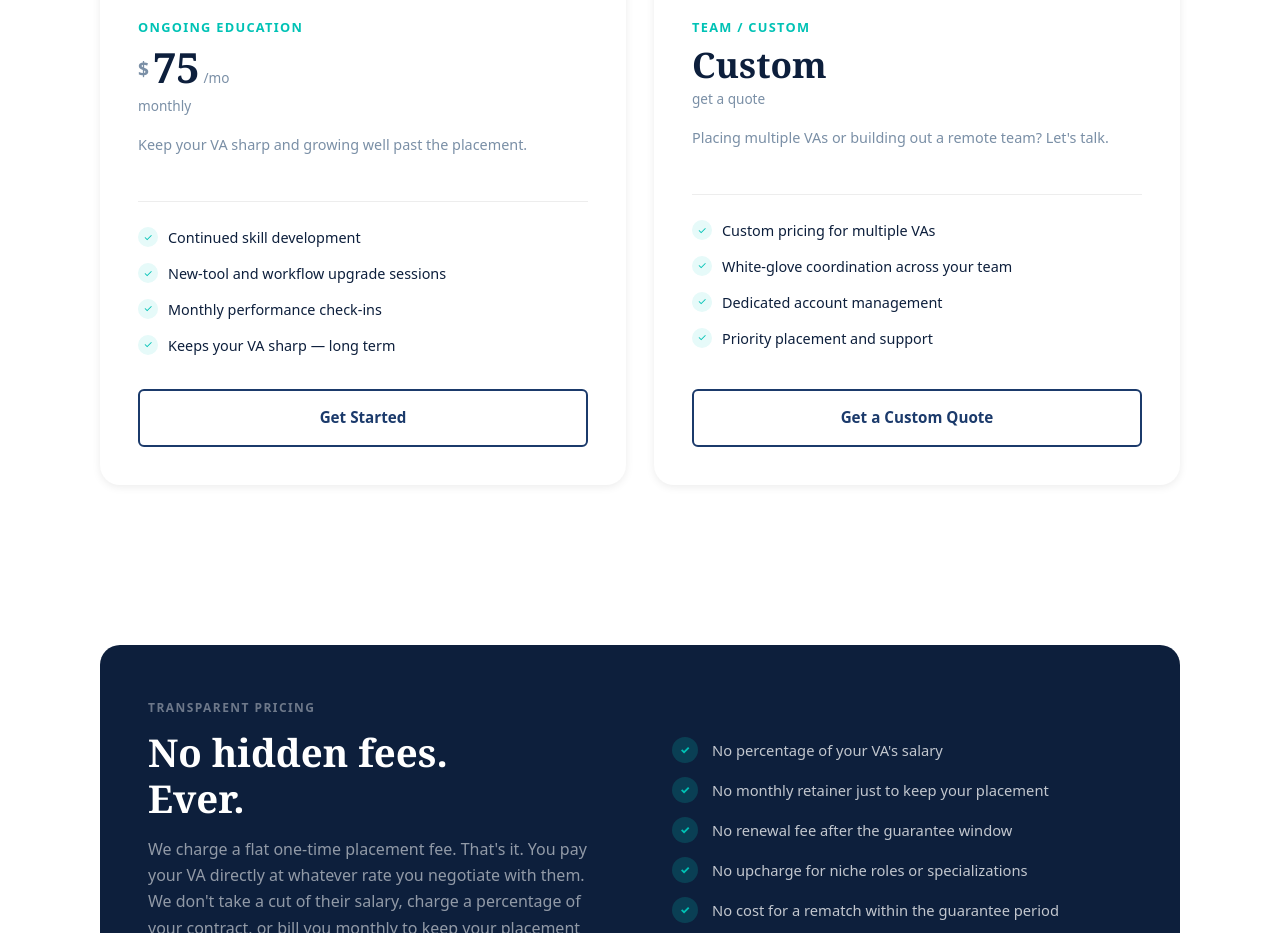
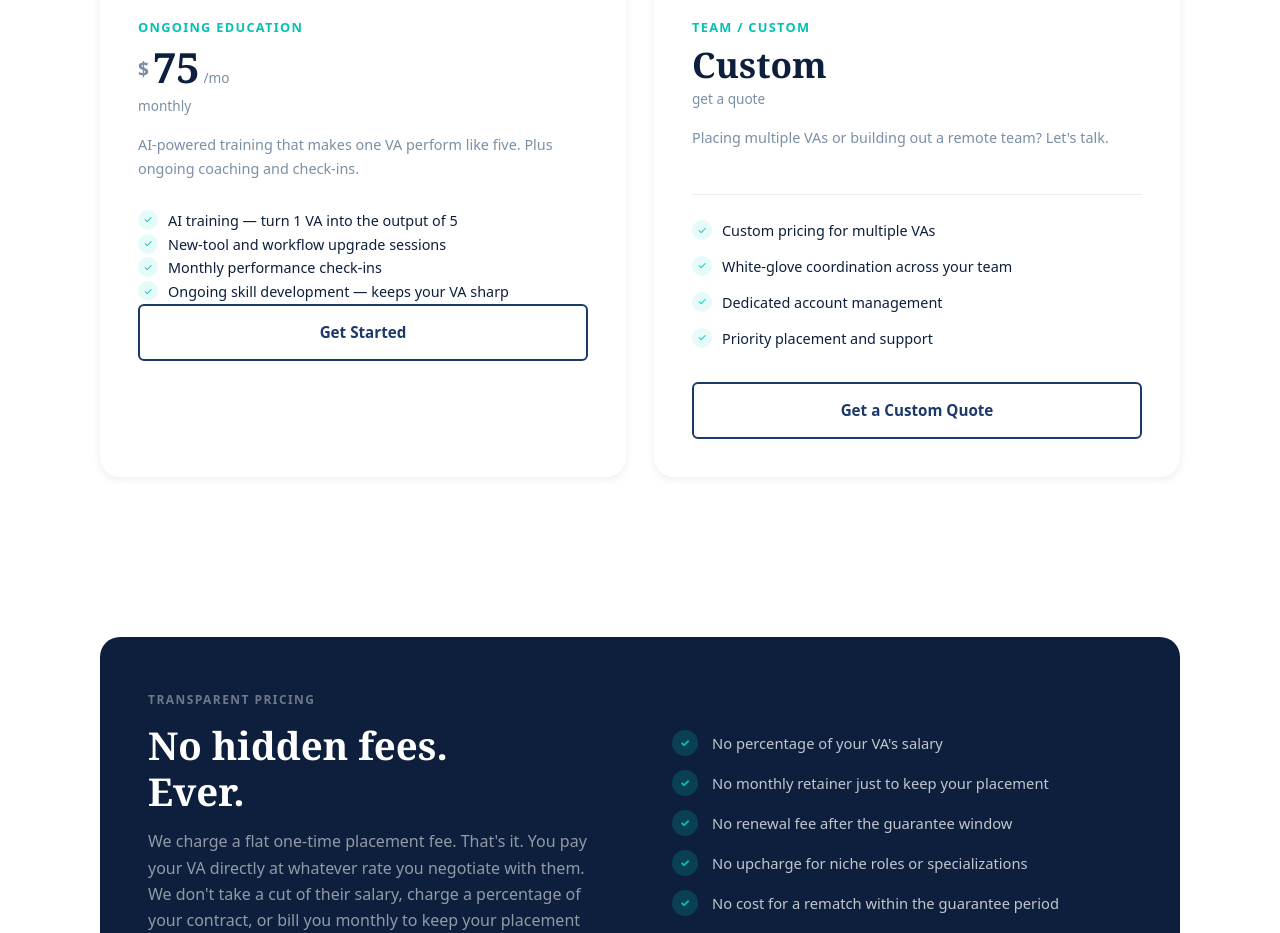
Before and after one commit to sophiabonto/hireflowva-website, a plain HTML site: page pricing.html in a window 1280 px wide. Shown: the part 1220-2153 px from the top of the page. Drawn offline with Linux system fonts and the light colour scheme.

Commit message:
Update pricing.html

```diff
--- a/pricing.html
+++ b/pricing.html
@@ -358,12 +358,11 @@
               <span class="plan-price__period">/mo</span>
             </div>
             <div class="plan-price__period">monthly</div>
-            <p class="plan-desc mt-16">Keep your VA sharp and growing well past the placement.</p>
+           <p class="plan-desc mt-16">AI-powered training that makes one VA perform like five. Plus ongoing coaching and check-ins.</p>
 
-            <ul class="plan-features">
            <li class="plan-feature">
   <div class="plan-feature__check" aria-hidden="true">✓</div>
-                <span>Continued skill development</span>
+  <span>AI training — turn 1 VA into the output of 5</span>
 </li>
 <li class="plan-feature">
   <div class="plan-feature__check" aria-hidden="true">✓</div>
@@ -375,7 +374,7 @@
 </li>
 <li class="plan-feature">
   <div class="plan-feature__check" aria-hidden="true">✓</div>
-                <span>Keeps your VA sharp — long term</span>
+  <span>Ongoing skill development — keeps your VA sharp</span>
 </li>
             </ul>
 
```
Lines whose indentation alone changed are shown as unchanged.
